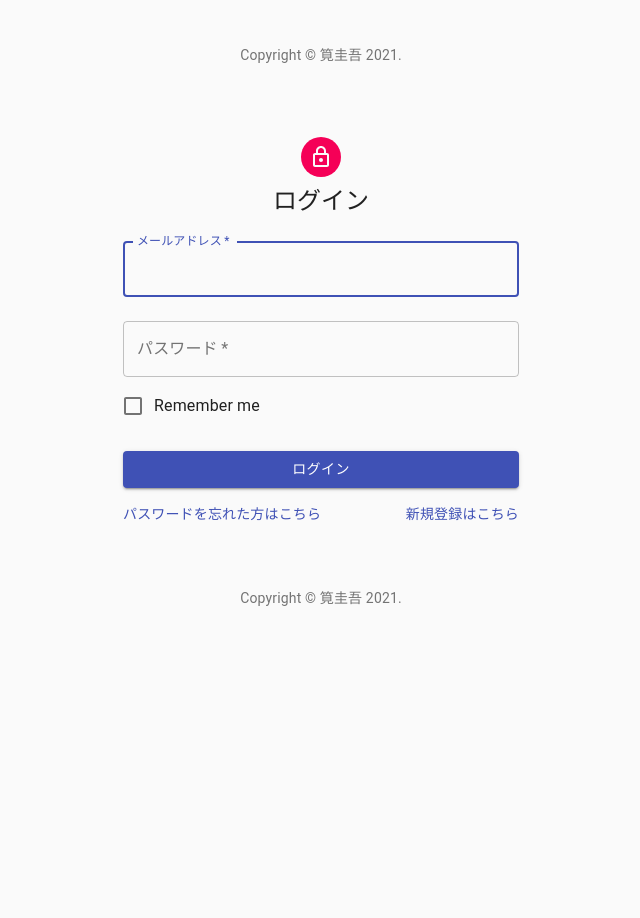
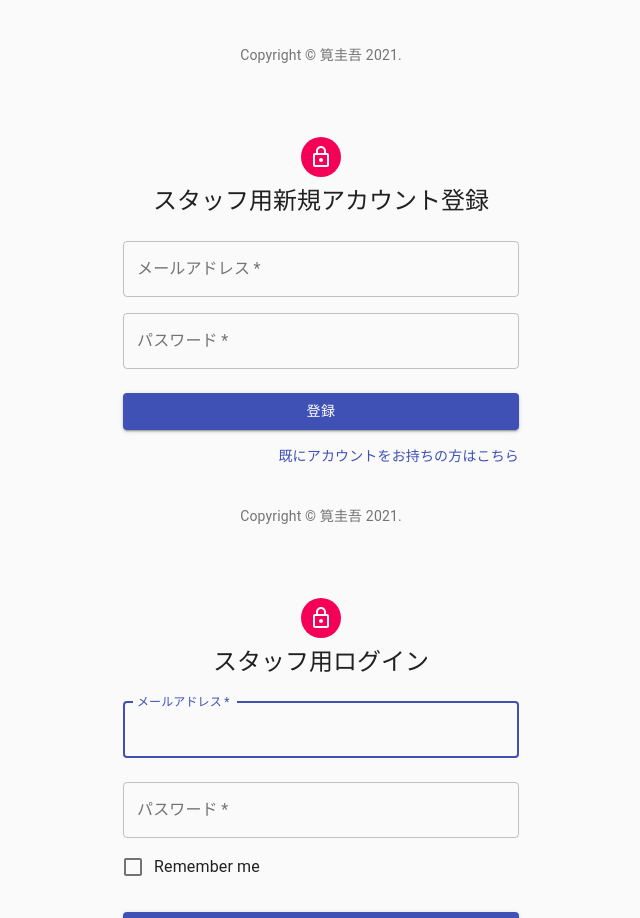
Before and after one commit to kenji-kk/contact-system-react-ts-firebase, a React (Create React App) app: page / in a window 1280 px wide. Shown: the part 1320-2238 px from the top of the page, without its empty margins (319-959 px from the left). Before the commit the page ends 1928 px from the top, so only its background shows below. Built offline with nearby package versions, Linux system fonts and the light colour scheme.

Commit message:
NewStaffPageのui作成

```diff
--- a/src/App.tsx
+++ b/src/App.tsx
@@ -2,12 +2,14 @@
 import { NewGuestPage } from './components/pages/NewGuestPage';
 import { LoginGuestPage } from './components/pages/LoginGuestPage';
 import { LoginStaffPage } from './components/pages/LoginStaffPage'
+import { NewStaffPage } from './components/pages/NewStaffPage';
 
 function App() {
   return (
     <>
       <NewGuestPage />
       <LoginGuestPage />
+      <NewStaffPage />
       <LoginStaffPage />
     </>
   );
--- a/src/components/pages/LoginStaffPage.tsx
+++ b/src/components/pages/LoginStaffPage.tsx
@@ -57,7 +57,7 @@
           <LockOutlinedIcon />
         </Avatar>
         <Typography component="h1" variant="h5">
-          ログイン
+          スタッフ用ログイン
         </Typography>
         <form className={classes.form} noValidate>
           <TextField
--- /dev/null
+++ b/src/components/pages/NewStaffPage.tsx
@@ -0,0 +1,115 @@
+import Avatar from '@material-ui/core/Avatar';
+import Button from '@material-ui/core/Button';
+import CssBaseline from '@material-ui/core/CssBaseline';
+import TextField from '@material-ui/core/TextField';
+import Link from '@material-ui/core/Link';
+import Grid from '@material-ui/core/Grid';
+import Box from '@material-ui/core/Box';
+import LockOutlinedIcon from '@material-ui/icons/LockOutlined';
+import Typography from '@material-ui/core/Typography';
+import { makeStyles } from '@material-ui/core/styles';
+import Container from '@material-ui/core/Container';
+
+
+function Copyright() {
+  return (
+    <Typography variant="body2" color="textSecondary" align="center">
+      {'Copyright © '}
+      <Link color="inherit" href="https://github.com/kenji-kk/">
+        筧圭吾
+      </Link>{' '}
+      {new Date().getFullYear()}
+      {'.'}
+    </Typography>
+  );
+}
+
+const useStyles = makeStyles((theme) => ({
+  paper: {
+    marginTop: theme.spacing(8),
+    display: 'flex',
+    flexDirection: 'column',
+    alignItems: 'center',
+  },
+  avatar: {
+    margin: theme.spacing(1),
+    backgroundColor: theme.palette.secondary.main,
+  },
+  form: {
+    width: '100%', // Fix IE 11 issue.
+    marginTop: theme.spacing(3),
+  },
+  submit: {
+    margin: theme.spacing(3, 0, 2),
+  },
+}));
+
+export function NewStaffPage() {
+  const classes = useStyles();
+
+  return (
+      <Container component="main" maxWidth="xs">
+        <CssBaseline />
+        <div className={classes.paper}>
+          <Avatar className={classes.avatar}>
+            <LockOutlinedIcon />
+          </Avatar>
+          <Typography component="h1" variant="h5">
+            スタッフ用新規アカウント登録
+          </Typography>
+          <form className={classes.form} noValidate>
+            <Grid container spacing={2}>
+              <Grid item xs={12}>
+                <TextField
+                  variant="outlined"
+                  required
+                  fullWidth
+                  id="email"
+                  label="メールアドレス"
+                  name="email"
+                  autoComplete="email"
+                  inputProps={{
+                    maxLength: 200,
+                  }}
+                />
+              </Grid>
+              <Grid item xs={12}>
+                <TextField
+                  variant="outlined"
+                  required
+                  fullWidth
+                  name="password"
+                  label="パスワード"
+                  type="password"
+                  id="password"
+                  autoComplete="current-password"
+                  inputProps={{
+                    maxLength: 30,
+                  }}
+                />
+              </Grid>
+            </Grid>
+            <Button
+              type="button"
+              fullWidth
+              variant="contained"
+              color="primary"
+              className={classes.submit}
+            >
+              登録
+            </Button>
+            <Grid container justify="flex-end">
+              <Grid item>
+                <Link href="#" variant="body2">
+                  既にアカウントをお持ちの方はこちら
+                </Link>
+              </Grid>
+            </Grid>
+          </form>
+        </div>
+        <Box mt={5}>
+          <Copyright />
+        </Box>
+      </Container>
+  );
+}
```
